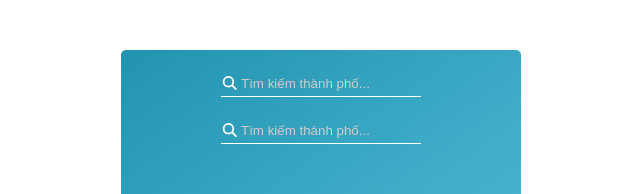
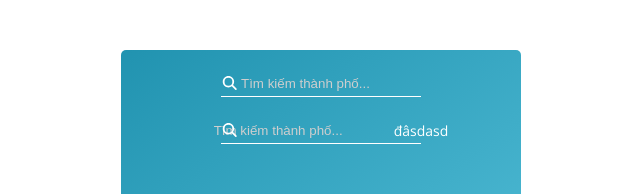
Before and after one commit to thuanlevan72/thoi_tiet, a plain HTML site: page index.html in a window 1280 px wide. Shown: the top 194 px of the page, without its empty margins (319-959 px from the left). Drawn offline with nearby package versions, Linux system fonts and the light colour scheme.

Commit message:
Update index.html

```diff
--- a/index.html
+++ b/index.html
@@ -30,6 +30,7 @@
             name="search-city"
             id="search-input"
             placeholder="Tìm kiếm thành phố..." />
+          đâsdasd
         </div>
         <div class="info-wrapper">
           <p class="city-name">--</p>
```
